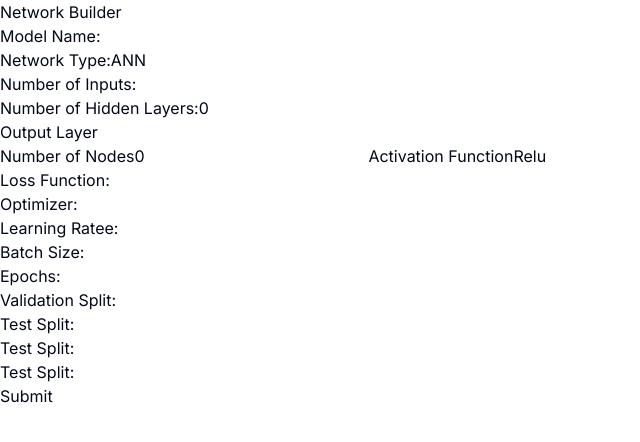
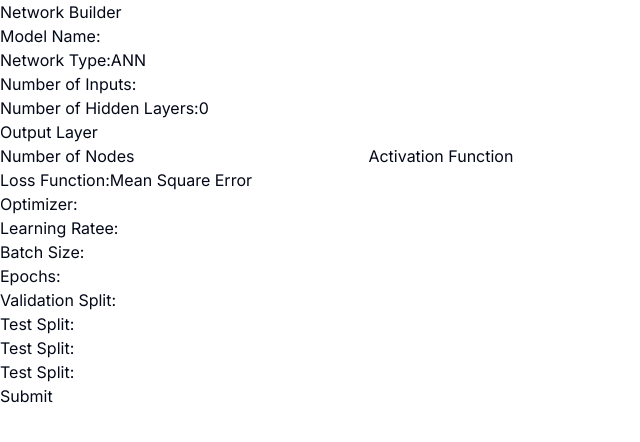
Before and after one commit to jyan36/SIMPL-AI, a Next.js app: page /builder in a window 1280 px wide. Shown: the top 442 px of the page, without its empty margins (0-640 px from the left). Built offline with nearby package versions, Linux system fonts and the light colour scheme.

Commit message:
added loss function

```diff
--- a/app/builder/page.jsx
+++ b/app/builder/page.jsx
@@ -34,11 +34,11 @@ const FormComponent = () => {
   const [CNNnumberOfHiddenLayers, setCNNnumberOfHiddenLayers] = useState('');
   const [hL, setHL] = useState([]);
 
+
   useEffect(() => {
-    let hi = {nodes: 0, activation: 'relu'};
-    setOutputLayer(hi);
+    let hi = ['Mean Square Error'];
+    setLossFunction(hi);
   }, []);
-
   // Handle form submission
   const handleSubmit = (e) => {
     e.preventDefault();
@@ -88,6 +88,8 @@ const FormComponent = () => {
     setHiddenLayers(updatedChange);
   };
 
+
+
   useEffect(() => {
     let thing = [];
     for (let i = 0; i < numberOfHiddenLayers; i++) {
@@ -136,7 +138,6 @@ const FormComponent = () => {
   }, [numberOfHiddenLayers, hiddenLayers]);
 
   const [kS, setKS] = useState();
-
   useEffect(() => {
     let thing = [];
     if (networkType == "cnn") {
@@ -184,6 +185,33 @@ const FormComponent = () => {
     }
     setIN(thing);
   }, [numberOfInputs, inputNames]);
+
+  const handleLossFunction = (index, selectedActivation) => {
+    const updatedLossFunction = [...lossFunction];
+    updatedLossFunction[index] = selectedActivation;
+    setLossFunction(updatedLossFunction);
+  };
+
+  const [lF, setLF] = useState([]);
+  useEffect(() => {
+    let thing = [];
+    for (let i = 0; i < 1; i++) {
+      thing.push(
+        <div>
+          <label htmlFor={`lossFunction${i}`}>Loss Function:</label>
+          <DropdownMenu>
+            <DropdownMenuTrigger id={`lossFunction${i}`}>{lossFunction[i]? lossFunction[i].charAt(0).toUpperCase() + lossFunction[i].slice(1) : ''}</DropdownMenuTrigger>
+            <DropdownMenuContent>
+              <DropdownMenuItem onClick={() => handleLossFunction(i, 'Mean_Square_Error')}>Mean Square Error</DropdownMenuItem>
+              <DropdownMenuItem onClick={() => handleLossFunction(i, 'Binary_Crossentropy')}>Binary Crossentropy</DropdownMenuItem>
+              <DropdownMenuItem onClick={() => handleLossFunction(i, 'Categorical_Crossentropy')}>Categorical Crossentropy</DropdownMenuItem>
+              <DropdownMenuItem onClick={() => handleLossFunction(i, 'LogCosh')}>Log Cosh</DropdownMenuItem>
+            </DropdownMenuContent>
+          </DropdownMenu>
+        </div>);
+    }
+    setLF(thing);
+  }, [lossFunction]);
 
   return (
     <div>
@@ -256,13 +284,7 @@ const FormComponent = () => {
           </DropdownMenu>
         </div>
         <div>
-          <label htmlFor="lossFunction">Loss Function:</label>
-          <input
-            type="text"
-            id="name"
-            value={lossFunction}
-            onChange={(e) => setLossFunction(e.target.value)}
-          />
+          {lF}
         </div>
         <div>
           <label htmlFor="optimizer">Optimizer:</label>
```
